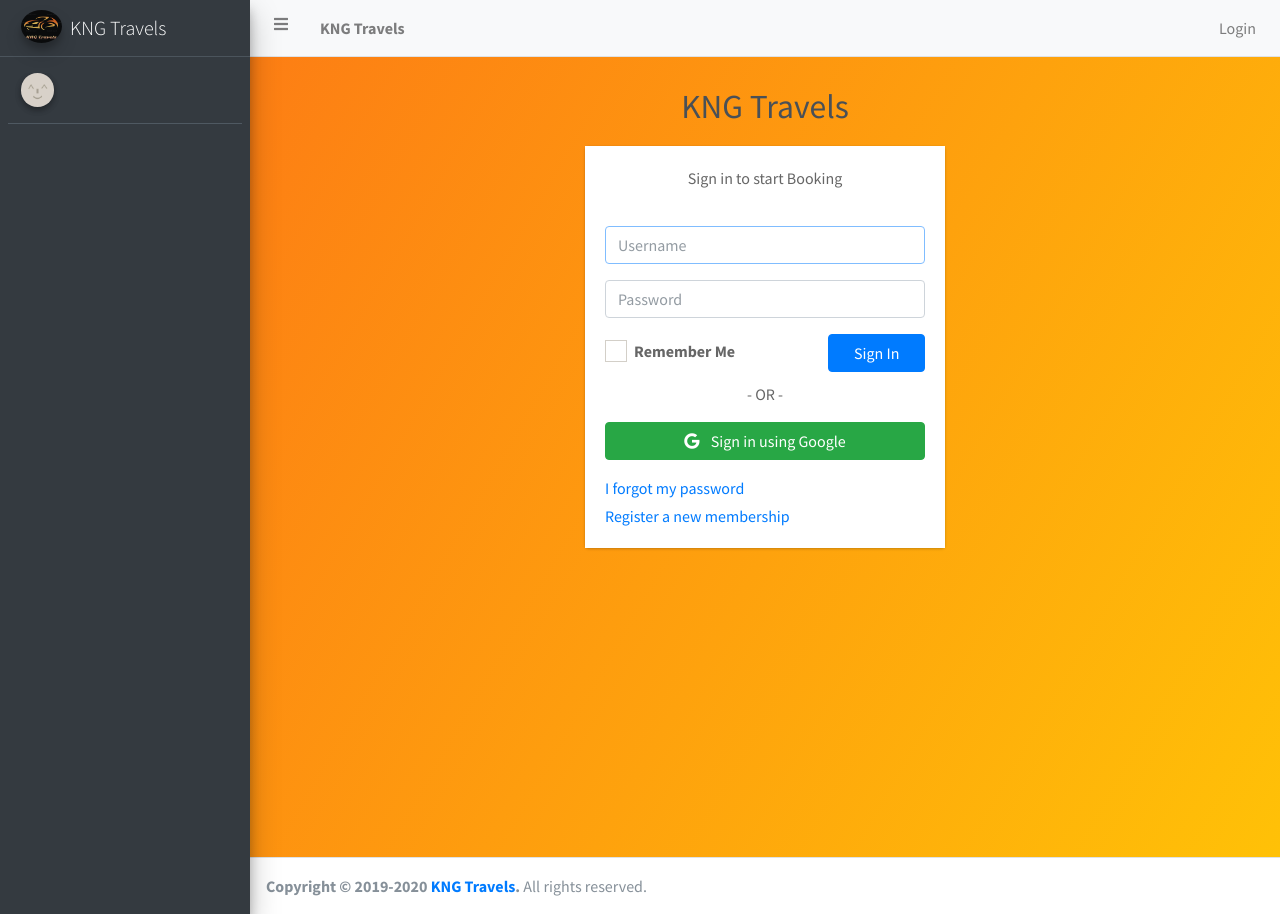
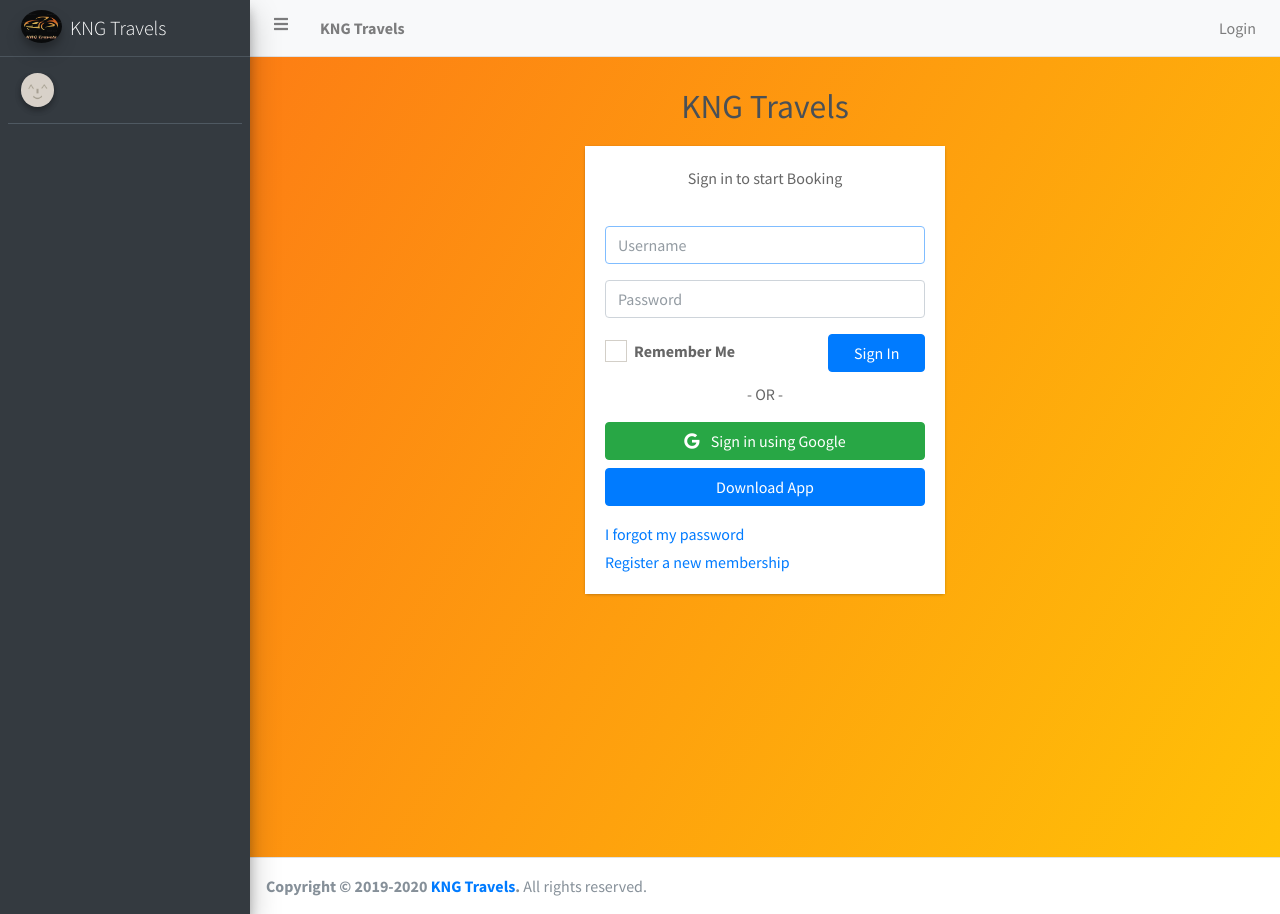
Before and after one commit to asif1436/KNG-Travels, a Django app: page /accounts/login/ in a window 1280 px wide. Run offline with Django 3.2, Linux system fonts and the light colour scheme; data that the repository does not hold is empty; some libraries are stand-ins or nearby versions.

Commit message:
apk file added

```diff
--- a/travel/admin_page/templates/registration/login.html
+++ b/travel/admin_page/templates/registration/login.html
@@ -55,6 +55,7 @@
           <a href="{% provider_login_url 'google' %}" class="btn btn-block btn-success">
             <i class="fab fa-google mr-2"></i> Sign in using Google
           </a>
+          <a href="{% static 'assets/apkfile/app-release.apk' %}" class="btn btn-block btn-primary"> Download App </a>
         </div>
         <!-- /.social-auth-links -->
 
--- a/travel/travel/urls.py
+++ b/travel/travel/urls.py
@@ -25,5 +25,5 @@
 
 
 ]
-if settings.DEBUG:
-    urlpatterns += static(settings.MEDIA_URL, document_root=settings.MEDIA_ROOT)
+
+urlpatterns += static(settings.MEDIA_URL, document_root=settings.MEDIA_ROOT)
```
Also changed, not shown: travel/db.sqlite3, 1 other file.
